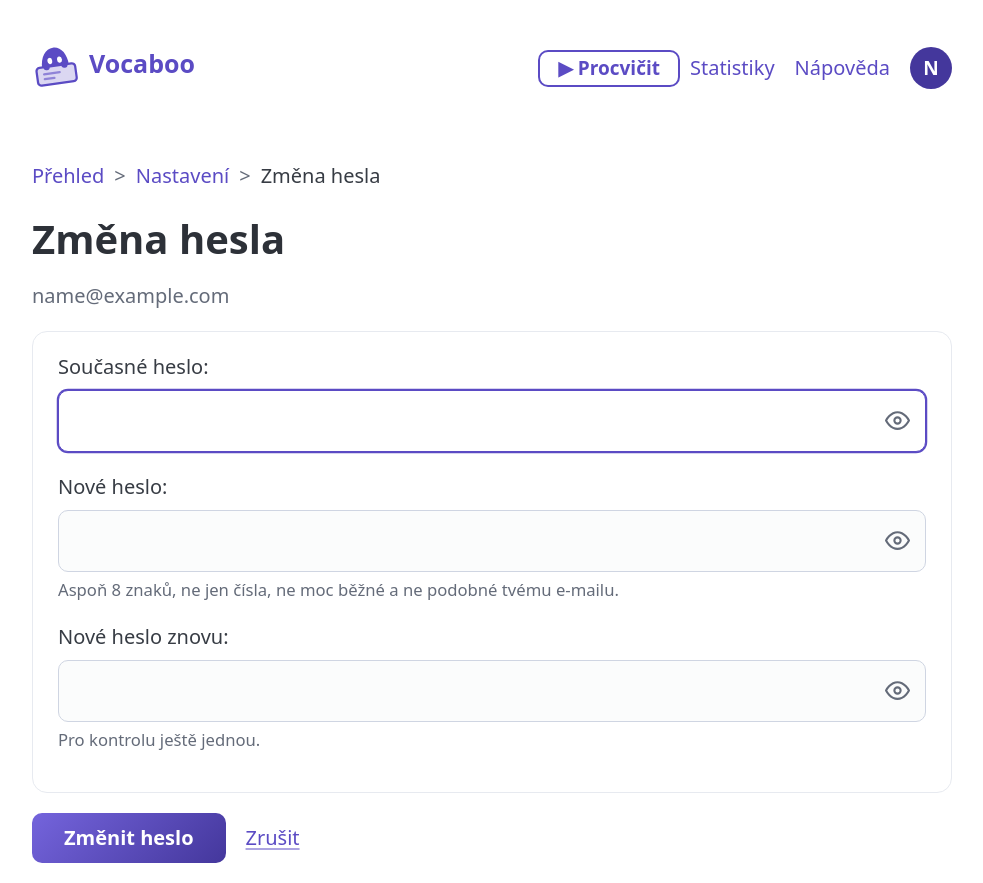
After one commit to superboo2/vocaboo, a Django app: page /settings/password/ in a window 1280 px wide. The commit adds this page. Shown: the whole page, without its empty margins (148-1131 px from the left). Run offline with Django 5.2, Linux system fonts and the light colour scheme; the visitor is signed in with stand-in values (Sample User, id 1).

Commit message:
feat: change password, clear login error, show password eye

```diff
--- a/accounts/forms.py
+++ b/accounts/forms.py
@@ -1,4 +1,7 @@
 from django import forms
+from django.contrib.auth.forms import AuthenticationForm
+from django.contrib.auth.forms import PasswordChangeForm as DjangoPasswordChangeForm
+from django.core.exceptions import ValidationError
 from django.utils.translation import gettext_lazy as _
 
 from vocabulary.forms import LanguageChoiceField
@@ -55,3 +58,44 @@ class SettingsForm(forms.ModelForm):
             ),
         }
         widgets = {"default_direction": forms.RadioSelect, "autoplay_content": forms.RadioSelect}
+
+
+class PasswordChangeForm(DjangoPasswordChangeForm):
+    """Django's form with the texts of the app (Django's own say "Vaše", the app says "ty")."""
+
+    error_messages = {
+        **DjangoPasswordChangeForm.error_messages,
+        "password_incorrect": _("Současné heslo není správně, zkus to znovu."),
+        "password_mismatch": _("Nová hesla se neshodují."),
+    }
+
+    def __init__(self, *args, **kwargs):
+        super().__init__(*args, **kwargs)
+        self.fields["old_password"].label = _("Současné heslo")
+        self.fields["new_password1"].label = _("Nové heslo")
+        self.fields["new_password1"].help_text = _(
+            "Aspoň 8 znaků, ne jen čísla, ne moc běžné a ne podobné tvému e-mailu."
+        )
+        self.fields["new_password2"].label = _("Nové heslo znovu")
+        self.fields["new_password2"].help_text = _("Pro kontrolu ještě jednou.")
+
+
+class LoginForm(AuthenticationForm):
+    """Login with the texts of the app; after a wrong try both fields are red and the cursor
+    waits in the password field (the e-mail stays filled in)."""
+
+    error_messages = {
+        **AuthenticationForm.error_messages,
+        "invalid_login": _("E-mail nebo heslo není správně. Zkus to znovu."),
+        "inactive": _("Tento účet je vypnutý."),
+    }
+
+    def clean(self):
+        try:
+            return super().clean()
+        except ValidationError:
+            for field in self.fields.values():
+                field.widget.attrs["aria-invalid"] = "true"
+            self.fields["username"].widget.attrs.pop("autofocus", None)
+            self.fields["password"].widget.attrs["autofocus"] = True
+            raise
--- /dev/null
+++ b/accounts/templates/accounts/password_change.html
@@ -0,0 +1,28 @@
+{% extends "base.html" %}
+{% load i18n %}
+
+{% block title %}{% translate "Změna hesla" %} · Vocaboo{% endblock %}
+
+{% block content %}
+  <nav aria-label="breadcrumb">
+    <ul>
+      <li><a href="{% url 'dashboard' %}">{% translate "Přehled" %}</a></li>
+      <li><a href="{% url 'settings' %}">{% translate "Nastavení" %}</a></li>
+      <li>{% translate "Změna hesla" %}</li>
+    </ul>
+  </nav>
+
+  <h1>{% translate "Změna hesla" %}</h1>
+  <p class="muted page-sub">{{ user.email }}</p>
+
+  <form method="post">
+    {% csrf_token %}
+    <section class="settings-group card-section">
+      {{ form }}
+    </section>
+    <div class="form-actions">
+      <button type="submit" class="save-button">{% translate "Změnit heslo" %}</button>
+      <a href="{% url 'settings' %}">{% translate "Zrušit" %}</a>
+    </div>
+  </form>
+{% endblock %}
--- a/accounts/templates/accounts/settings.html
+++ b/accounts/templates/accounts/settings.html
@@ -65,4 +65,10 @@
 
       <button type="submit" class="save-button">{% translate "Uložit" %}</button>
     </form>
+
+    {# Outside the form above: the password has its own page #}
+    <section class="settings-group card-section settings-account">
+      <h2>{% translate "Účet" %}</h2>
+      <p><a href="{% url 'password_change' %}">{% translate "Změnit heslo" %}</a></p>
+    </section>
 {% endblock %}
--- a/accounts/views.py
+++ b/accounts/views.py
@@ -1,8 +1,9 @@
 from django.contrib import messages
+from django.contrib.auth import update_session_auth_hash
 from django.shortcuts import redirect, render
 from django.utils.translation import gettext as _
 
-from .forms import SettingsForm
+from .forms import PasswordChangeForm, SettingsForm
 
 
 def settings_view(request):
@@ -12,3 +13,15 @@ def settings_view(request):
         messages.success(request, _("Nastavení je uložené."))
         return redirect("settings")
     return render(request, "accounts/settings.html", {"form": form})
+
+
+def password_change(request):
+    """Change the password of the logged in user (the old one is needed, no e-mail is sent)."""
+    form = PasswordChangeForm(request.user, request.POST or None)
+    if request.method == "POST" and form.is_valid():
+        user = form.save()
+        # A new password logs out other sessions; this one stays logged in
+        update_session_auth_hash(request, user)
+        messages.success(request, _("Heslo je změněné."))
+        return redirect("settings")
+    return render(request, "accounts/password_change.html", {"form": form})
--- a/config/urls.py
+++ b/config/urls.py
@@ -3,6 +3,7 @@ from django.contrib.auth import views as auth_views
 from django.urls import include, path
 
 from accounts import views as accounts_views
+from accounts.forms import LoginForm
 
 from . import views
 
@@ -11,9 +12,14 @@ urlpatterns = [
     path("", include("vocabulary.urls")),
     path("", include("study.urls")),
     path("settings/", accounts_views.settings_view, name="settings"),
+    path("settings/password/", accounts_views.password_change, name="password_change"),
     path("help/", views.help_index, name="help_index"),
     path("help/<slug:topic>/", views.help_page, name="help"),
-    path("accounts/login/", auth_views.LoginView.as_view(), name="login"),
+    path(
+        "accounts/login/",
+        auth_views.LoginView.as_view(authentication_form=LoginForm),
+        name="login",
+    ),
     path("accounts/logout/", auth_views.LogoutView.as_view(), name="logout"),
     path("admin/", admin.site.urls),
 ]
--- a/static/css/app.css
+++ b/static/css/app.css
@@ -310,6 +310,66 @@ nav .brand strong {
   line-height: 1;
 }
 
+/* An error of the whole form (wrong e-mail or password), right above the button */
+.form-error {
+  margin-bottom: var(--pico-spacing);
+  color: var(--pico-del-color);
+  font-size: 0.9rem;
+}
+
+/* A password field with the eye button inside it on the right (app.js) */
+.password-field {
+  position: relative;
+  display: block;
+}
+
+/* Room for the eye; Pico's red "!" of a wrong field goes left of it */
+.password-field > input {
+  padding-inline-end: 3rem !important;
+  background-position: center right 2.6rem !important;
+}
+
+.password-field > .password-eye {
+  position: absolute;
+  top: 0;
+  right: 0.35rem;
+  bottom: var(--pico-spacing);
+  display: flex;
+  align-items: center;
+  width: auto;
+  margin: 0;
+  padding: 0 0.45rem;
+  border: 0;
+  background: none;
+  color: var(--pico-muted-color);
+}
+
+.password-field > .password-eye:hover,
+.password-field > .password-eye:focus-visible {
+  color: var(--pico-primary);
+}
+
+/* Error and help under the field, like Pico does it right after an input (the input is now
+   inside the wrapper); :where keeps the red colour of .field-error */
+:where(.password-field) + small,
+:where(.password-field) + small + small {
+  display: block;
+  width: 100%;
+  margin-top: calc(var(--pico-spacing) * -0.75);
+  margin-bottom: var(--pico-spacing);
+  color: var(--pico-muted-color);
+}
+
+.password-eye svg {
+  width: 1.25rem;
+  height: 1.25rem;
+  fill: none;
+  stroke: currentColor;
+  stroke-width: 2;
+  stroke-linecap: round;
+  stroke-linejoin: round;
+}
+
 /* Narrow centered box, e.g. login */
 .narrow {
   max-width: 26rem;
@@ -608,7 +668,8 @@ nav[aria-label="breadcrumb"] ul li:not(:last-child)::after {
 }
 
 /* Error text under a form field */
-.field-error {
+.field-error,
+:where(.password-field) + small.field-error {
   color: var(--pico-del-color);
 }
 
@@ -1339,6 +1400,26 @@ main:focus {
 }
 
 .settings-group fieldset:last-child {
+  margin-bottom: 0;
+}
+
+/* The account card under the save button */
+.settings-account {
+  margin-top: 1.5rem;
+}
+
+.settings-account p {
+  margin-bottom: 0;
+}
+
+/* The save button with a quiet cancel link next to it */
+.form-actions {
+  display: flex;
+  align-items: center;
+  gap: 1rem;
+}
+
+.form-actions button {
   margin-bottom: 0;
 }
 
--- a/static/js/app.js
+++ b/static/js/app.js
@@ -343,3 +343,49 @@ document.addEventListener("click", function (event) {
 });
 
 document.addEventListener("DOMContentLoaded", showThemeChoice);
+
+// Password fields: an eye button inside the field shows the password and hides it again
+const EYE_OPEN =
+  '<svg viewBox="0 0 24 24" aria-hidden="true"><path d="M1 12s4-8 11-8 11 8 11 8-4 8-11 8-11-8-11-8z"/><circle cx="12" cy="12" r="3"/></svg>';
+const EYE_CLOSED =
+  '<svg viewBox="0 0 24 24" aria-hidden="true"><path d="M17.94 17.94A10.07 10.07 0 0 1 12 20c-7 0-11-8-11-8a18.45 18.45 0 0 1 5.06-5.94M9.9 4.24A9.12 9.12 0 0 1 12 4c7 0 11 8 11 8a18.5 18.5 0 0 1-2.16 3.19m-6.72-1.07a3 3 0 1 1-4.24-4.24"/><path d="M1 1l22 22"/></svg>';
+
+function showPasswordState(button, shown) {
+  button.innerHTML = shown ? EYE_CLOSED : EYE_OPEN;
+  button.setAttribute("aria-pressed", shown ? "true" : "false");
+  // UI texts are Czech only for now
+  button.setAttribute("aria-label", shown ? "Skrýt heslo" : "Zobrazit heslo");
+  button.title = button.getAttribute("aria-label");
+}
+
+function addPasswordEyes() {
+  document.querySelectorAll("input[type='password']").forEach(function (input) {
+    if (input.parentElement.classList.contains("password-field")) {
+      return;
+    }
+    const wrap = document.createElement("span");
+    wrap.className = "password-field";
+    input.parentNode.insertBefore(wrap, input);
+    wrap.appendChild(input);
+    const button = document.createElement("button");
+    button.type = "button";
+    button.className = "password-eye";
+    showPasswordState(button, false);
+    wrap.appendChild(button);
+  });
+}
+
+document.addEventListener("click", function (event) {
+  const button = event.target.closest(".password-eye");
+  if (!button) {
+    return;
+  }
+  const input = button.parentElement.querySelector("input");
+  const shown = input.type === "password";
+  input.type = shown ? "text" : "password";
+  showPasswordState(button, shown);
+  // Back to the field, so typing goes on
+  input.focus();
+});
+
+document.addEventListener("DOMContentLoaded", addPasswordEyes);
--- a/templates/forms/field.html
+++ b/templates/forms/field.html
@@ -2,7 +2,8 @@
 {% if field.label %}{{ field.label_tag }}{% endif %}
 {{ field }}
 {% if field.errors %}
-  <small id="{{ field.auto_id }}_error" class="field-error">{{ field.errors|join:" " }}</small>
+  {# Every error on its own line #}
+  <small id="{{ field.auto_id }}_error" class="field-error">{% for error in field.errors %}{% if not forloop.first %}<br>{% endif %}{{ error }}{% endfor %}</small>
 {% endif %}
 {% if field.help_text %}
   <small id="{{ field.auto_id }}_helptext">{{ field.help_text|safe }}</small>
--- a/templates/help/prehled.html
+++ b/templates/help/prehled.html
@@ -68,6 +68,7 @@
       <li><strong>Test › Ukazovat další významy ze slovníku</strong>: další významy ze slovníku dole na zadní straně kartičky (kolik se vejde na řádek, zbytek po kliknutí na +N). Tvoje vlastní významy se ukazují vždy. Ve výchozím stavu zapnuto.</li>
       <li><strong>Test › Audio › Přehrát automaticky</strong>: cizí slovo se přečte samo, ve směru cizí → rodný hned, jak se kartička ukáže, ve směru rodný → cizí po kliknutí na <em>Ukázat</em>. Vybereš, jestli <em>slovo</em>, nebo <em>celé použití ve větě</em> (bez věty se přečte slovo). Úplně první kartičku testu prohlížeč přečíst nedovolí, dokud na stránce poprvé neklikneš. Ve výchozím stavu zapnuto. 🔊 je na kartičce vždycky, nedá se vypnout.</li>
       <li><strong>Test › Ukazovat zápis výslovnosti (IPA)</strong>: pod cizím slovem na kartičce a v detailu slovíčka, např. <em>[pɑːm]</em>. Ve výchozím stavu vypnuto.</li>
+      <li><strong>Účet › Změnit heslo</strong>: zadáš současné heslo a dvakrát nové. Ikonka oka vpravo v poli heslo ukáže, druhé kliknutí ho zase skryje (stejně i při přihlášení). Na tomto zařízení přihlášení zůstane, na ostatních bude potřeba se přihlásit znovu. Zapomenuté heslo zatím obnovit nejde, napiš správci aplikace.</li>
     </ul>
     <p><a href="{% url 'settings' %}">Otevřít nastavení</a></p>
   </section>
--- a/templates/registration/login.html
+++ b/templates/registration/login.html
@@ -14,8 +14,12 @@
 
     <form method="post">
       {% csrf_token %}
-      {{ form }}
+      {% for field in form %}{{ field.as_field_group }}{% endfor %}
       <input type="hidden" name="next" value="{{ next }}">
+      {# A wrong e-mail or password: red text right above the button, where the eyes are #}
+      {% for error in form.non_field_errors %}
+        <p class="form-error" role="alert">{{ error }}</p>
+      {% endfor %}
       <button type="submit">{% translate "Přihlásit se" %}</button>
     </form>
   </article>
```
Also changed, not shown: accounts/validators.py (added, +42 -0 lines), config/settings.py (+5 -12 lines), docs/spec.md (+2 -2 lines), tests/accounts/test_users.py (+89 -0 lines).
